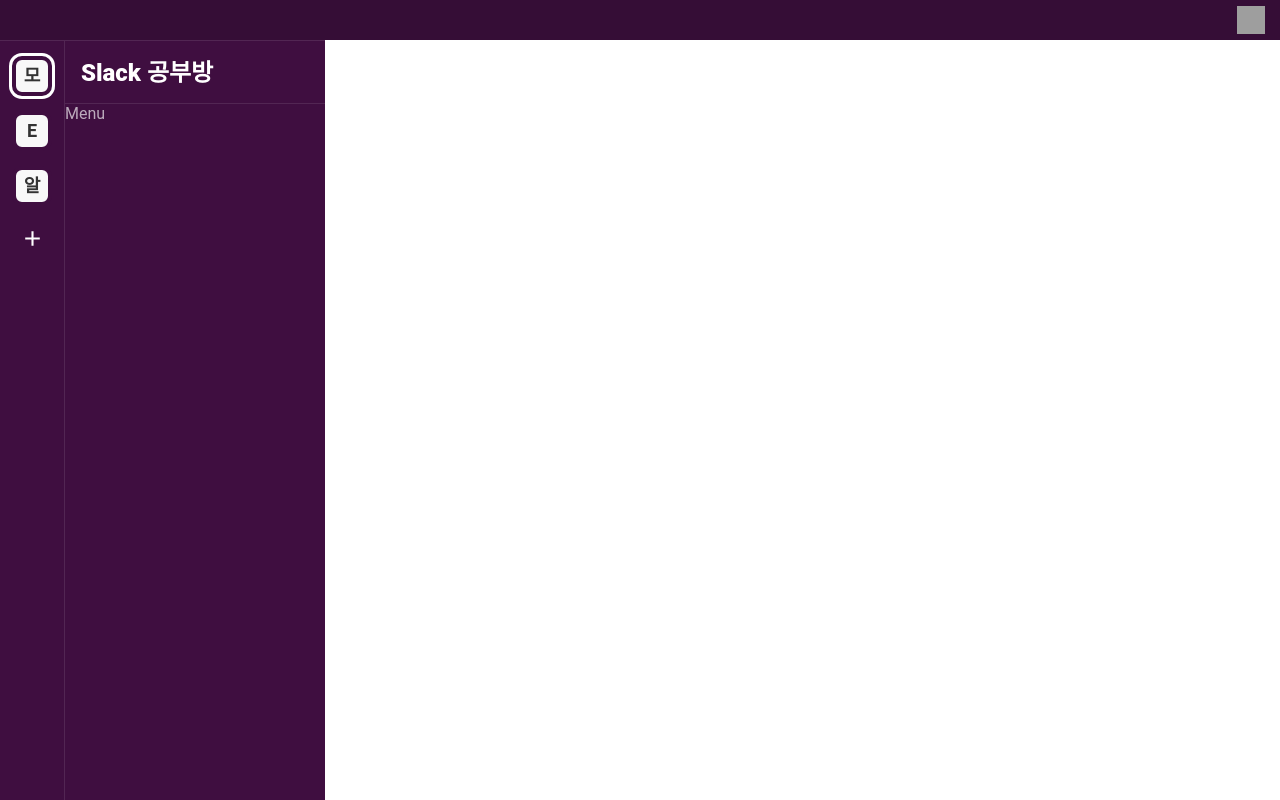
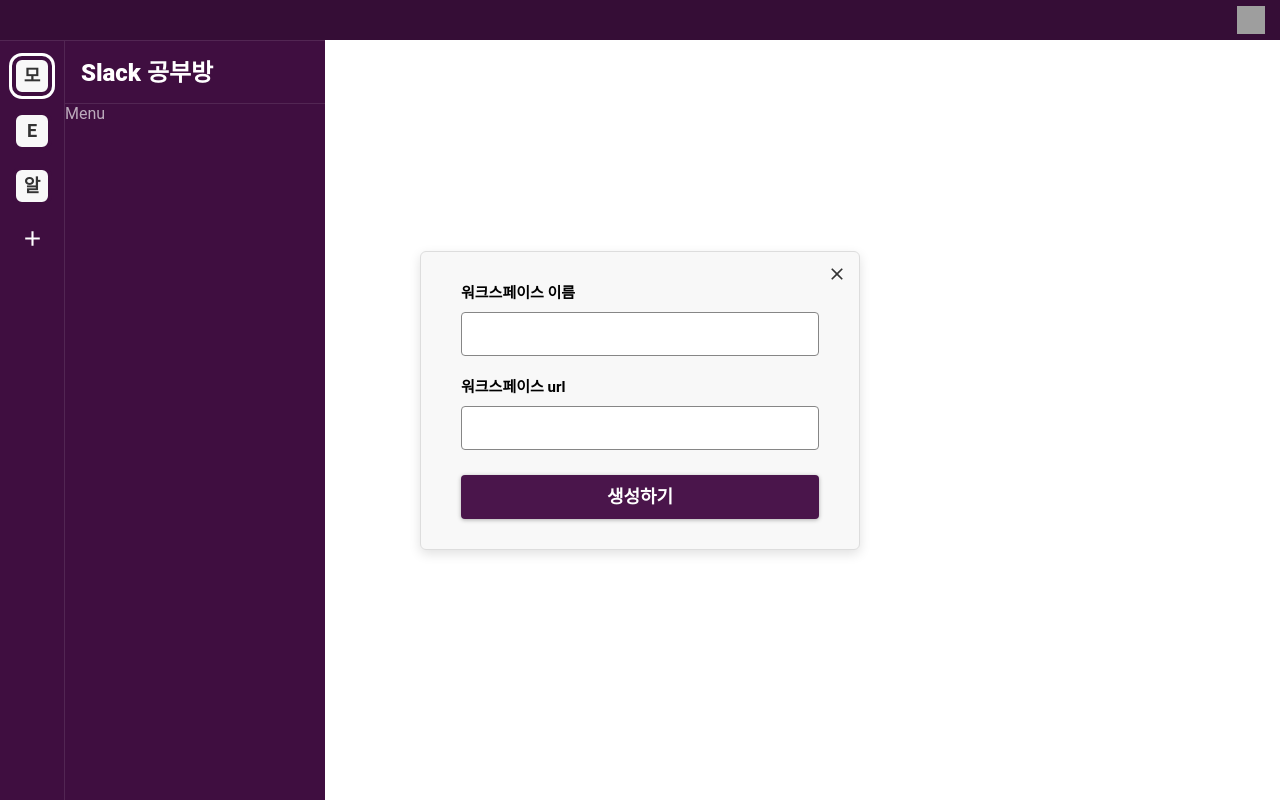
Before and after one commit to devjoylee/sleact, a React (Create React App) app: page /workspace in a window 1280 px wide. Both pictures are taken after a click on the icon 32 px from the left and 238 px from the top of the page. Built offline with nearby package versions, Linux system fonts and the light colour scheme; grey boxes are pictures that could not be loaded.

Commit message:
💄 create new workspace modal from

```diff
--- /dev/null
+++ b/src/components/Workspace/Modal/Modal.tsx
@@ -0,0 +1,20 @@
+import React, { FC } from 'react';
+import { ModalOverlay } from './styles';
+import { MdClose } from 'react-icons/md';
+
+interface Props {
+  handleClose: () => void;
+}
+
+const Modal: FC<Props> = ({ children, handleClose }) => {
+  return (
+    <ModalOverlay className='modal-overlay' onClick={handleClose}>
+      <div className='modal' onClick={(e) => e.stopPropagation()}>
+        <MdClose onClick={handleClose} />
+        {children}
+      </div>
+    </ModalOverlay>
+  );
+};
+
+export default Modal;
--- /dev/null
+++ b/src/components/Workspace/Modal/styles.ts
@@ -0,0 +1,37 @@
+import styled from '@emotion/styled';
+import { COLOR } from 'styles/variables';
+
+export const ModalOverlay = styled.div`
+  display: flex;
+  justify-content: center;
+  align-items: center;
+  position: fixed;
+  left: 0;
+  bottom: 0;
+  top: 0;
+  right: 0;
+  z-index: 1000;
+
+  .center {
+  }
+
+  .modal {
+    width: 440px;
+    max-width: 440px;
+    background: ${COLOR.MODAL_BG};
+    box-shadow: 0 4px 12px 0 rgba(0, 0, 0, 0.12);
+    border: 1px solid #ddd;
+    border-radius: 6px;
+    padding: 30px 40px;
+    z-index: 1010;
+    position: relative;
+  }
+  svg {
+    position: absolute;
+    top: 12px;
+    right: 12px;
+    font-size: 20px;
+    color: #333;
+    cursor: pointer;
+  }
+`;
--- a/src/components/Workspace/WorkspaceList/WorkspaceList.tsx
+++ b/src/components/Workspace/WorkspaceList/WorkspaceList.tsx
@@ -1,8 +1,24 @@
-import React from 'react';
+import React, { useState } from 'react';
 import { ListContainer, WspaceList } from './styles';
 import { MdAdd } from 'react-icons/md';
+import Modal from '../Modal/Modal';
+import { Button, Input, Label } from 'components/Auth/styles';
+import useForm from 'hooks/useForm';
 
 export const WorkspaceList = () => {
+  const [showModal, setShowModal] = useState(false);
+  // const { values } = useForm({
+  //   wsname: '',
+  //   wsurl: '',
+  // });
+
+  const handleModalClose = () => {
+    setShowModal(false);
+  };
+  const handleAddItem = () => {
+    setShowModal(true);
+  };
+
   return (
     <ListContainer>
       <WspaceList>
@@ -12,7 +28,22 @@
           </li>
         ))}
       </WspaceList>
-      <MdAdd />
+      <MdAdd onClick={handleAddItem} />
+      {showModal && (
+        <Modal handleClose={handleModalClose}>
+          <form>
+            <Label htmlFor='wsname'>
+              <span>워크스페이스 이름</span>
+              <Input type='text' id='wsname' name='wsname' />
+            </Label>
+            <Label htmlFor='wsurl'>
+              <span>워크스페이스 url</span>
+              <Input type='text' id='wsurl' name='wsurl' />
+            </Label>
+            <Button type='submit'>생성하기</Button>
+          </form>
+        </Modal>
+      )}
     </ListContainer>
   );
 };
--- a/src/components/Workspace/WorkspaceList/styles.ts
+++ b/src/components/Workspace/WorkspaceList/styles.ts
@@ -13,7 +13,7 @@
   text-align: center;
   padding: 15px 0 0;
 
-  svg {
+  & > svg {
     font-size: 25px;
     color: #fff;
     cursor: pointer;
@@ -43,7 +43,7 @@
     &:hover {
       box-shadow: 0 0 0 3px rgba(255, 255, 255, 0.2);
     }
-    &:first-child {
+    &:first-of-type {
       box-shadow: 0 0 0 3px rgba(255, 255, 255, 1);
     }
   }
--- a/src/types/index.d.ts
+++ b/src/types/index.d.ts
@@ -5,3 +5,8 @@
   passwordCheck?: string;
   [key: string]: string;
 }
+
+export interface NewWs {
+  wsname: string;
+  wsurl: string;
+}
```
